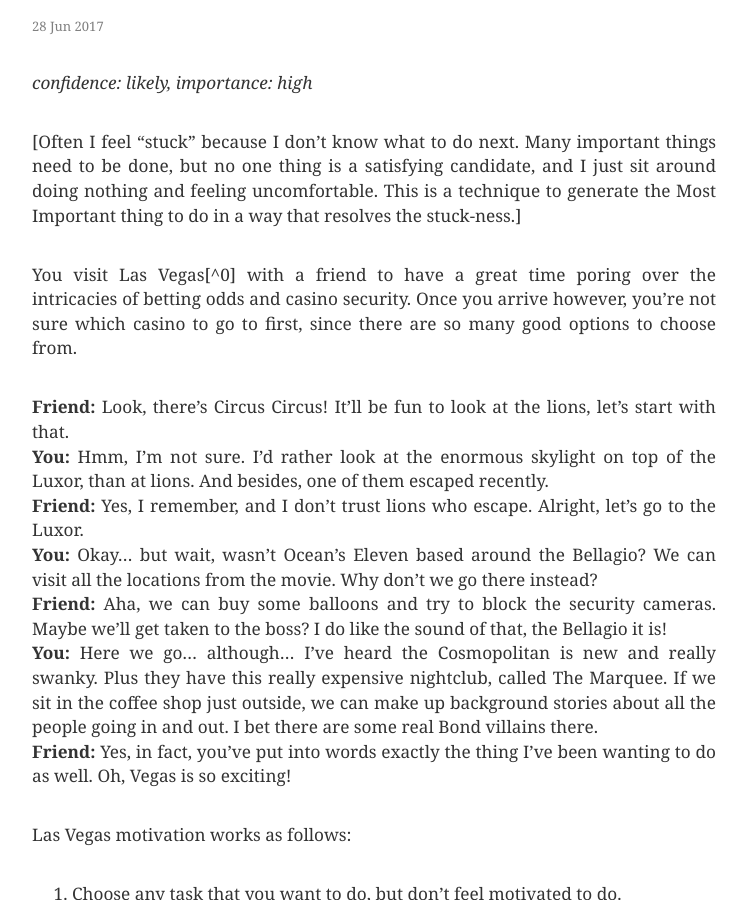
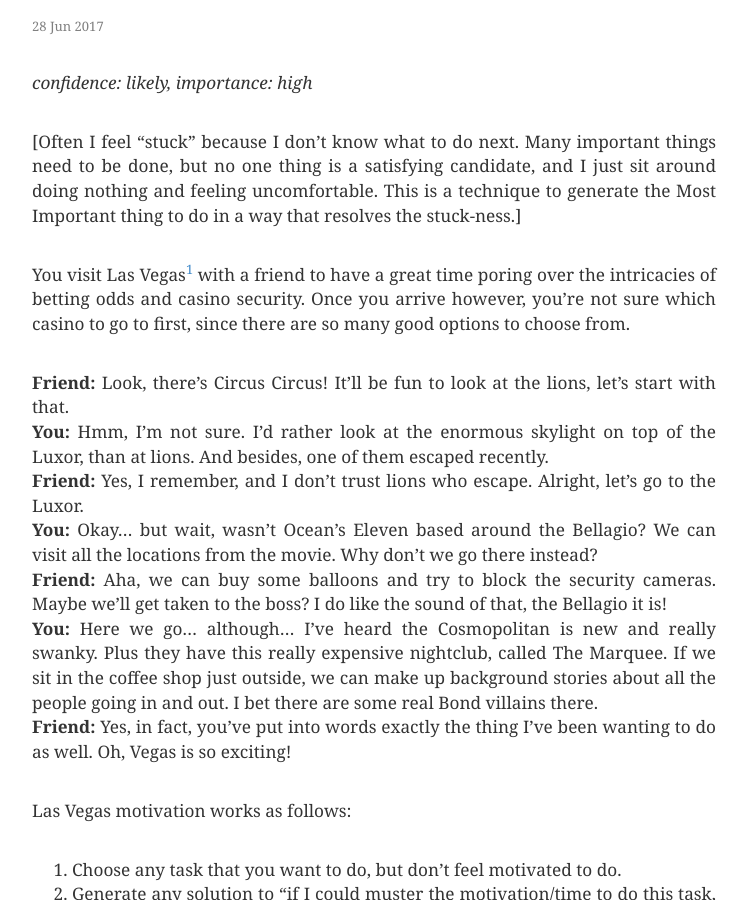
Before and after one commit to amrav/amrav.github.io, a Jekyll site: the page built from _posts/2017-06-28-excusejitsu.md, in a window 1280 px wide and 900 px high, scrolled down 324 px. Shown: the whole window, without its empty margins (266-1013 px from the left). Built offline with Jekyll 4.4.1, drawn with Linux system fonts in a browser that asks for light colours; nearby versions of some CDN libraries; some web fonts are replaced; comment, search, counter and statistics services are not loaded; some of the changed text lies outside the part shown.

Commit message:
Fix footnote

```diff
--- a/_posts/2017-06-28-excusejitsu.md
+++ b/_posts/2017-06-28-excusejitsu.md
@@ -42,4 +42,4 @@
 
 ---
 
-[^0] Not just by co-incidence, [Las Vegas algorithms](https://en.wikipedia.org/wiki/Las_Vegas_algorithm) are a class of randomized algorithms that always generate correct results, but gamble with the running time.
+[^0]: Not just by co-incidence, [Las Vegas algorithms](https://en.wikipedia.org/wiki/Las_Vegas_algorithm) are a class of randomized algorithms that always generate correct results, but gamble with the running time.
```
